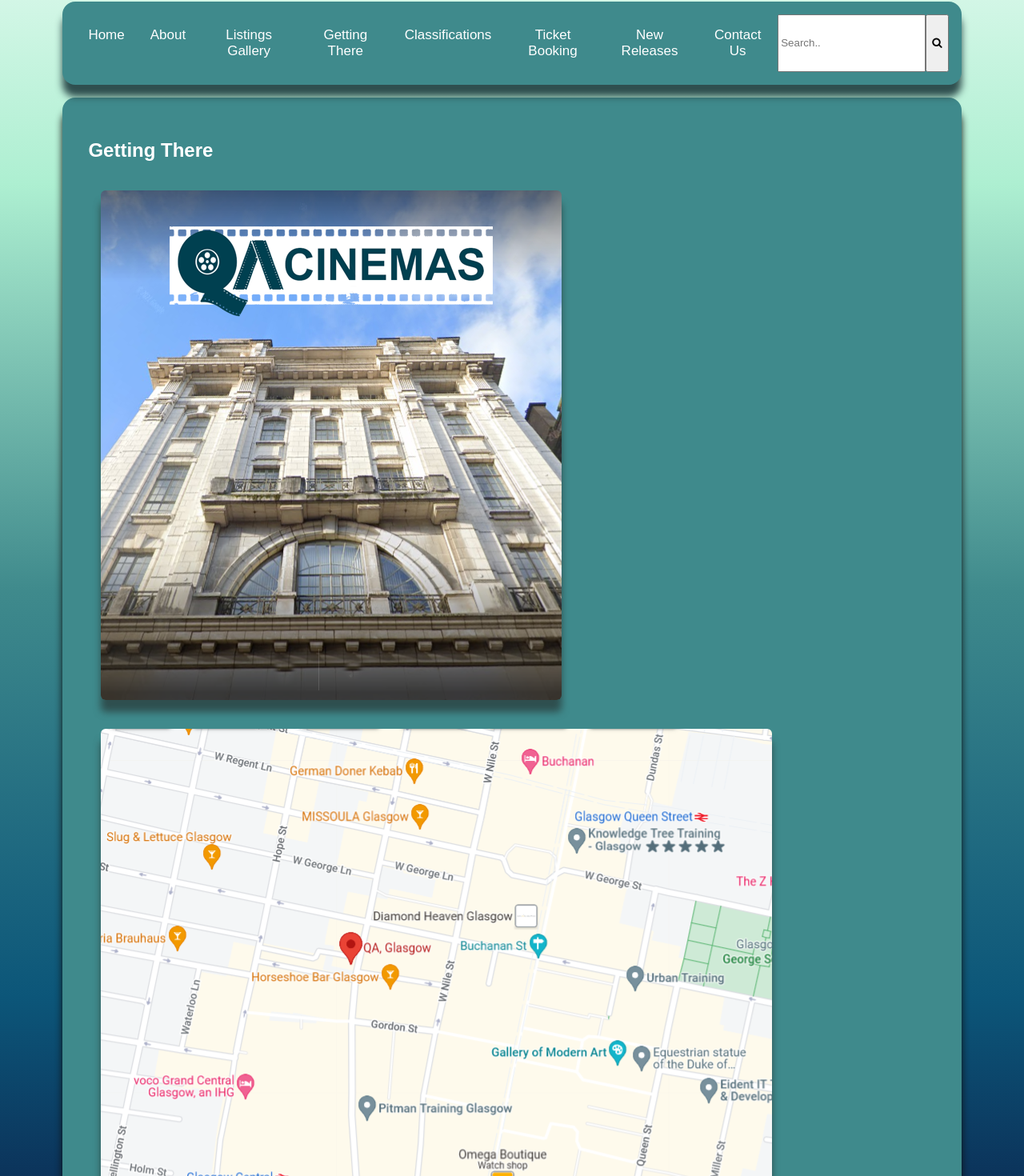
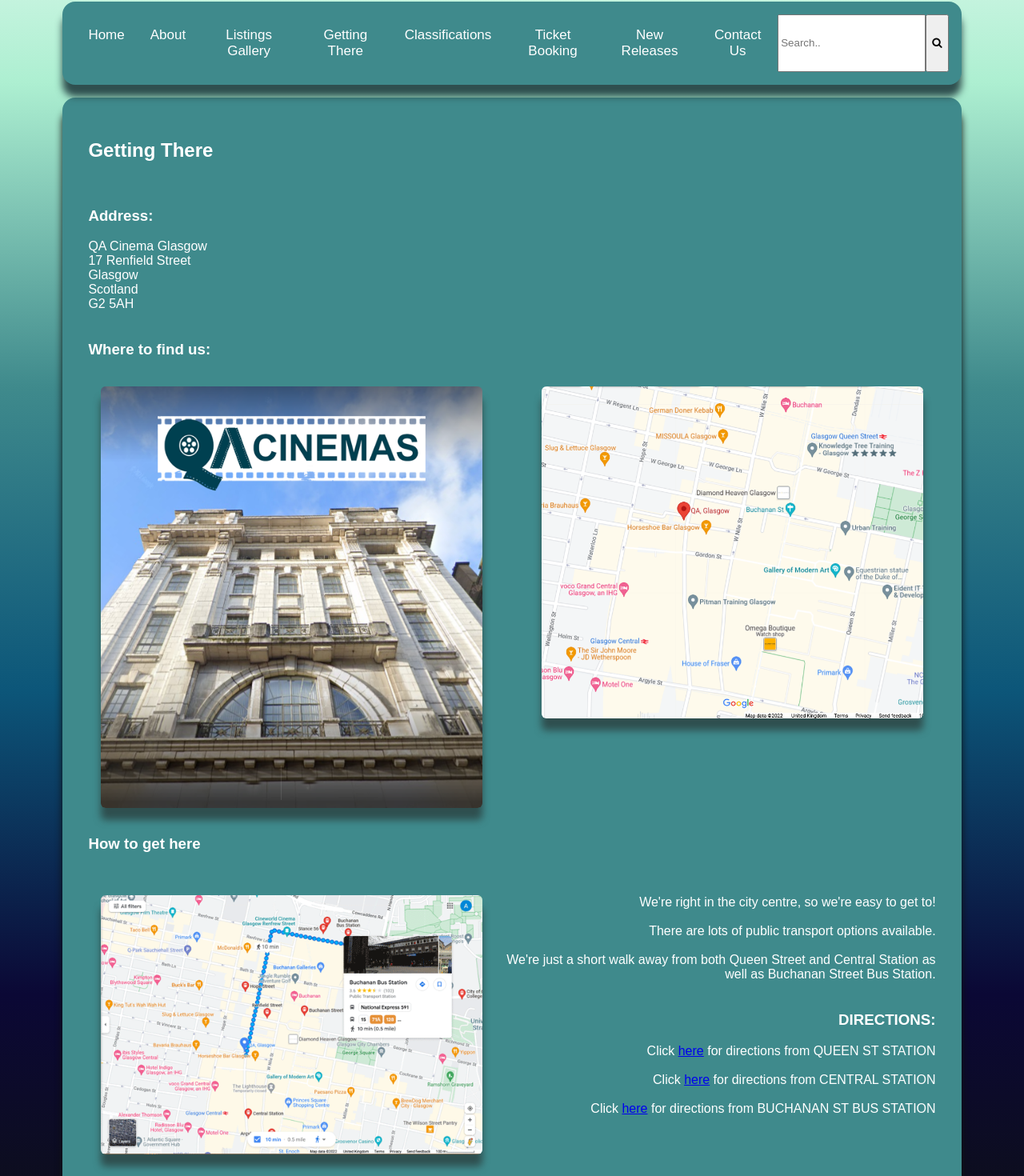
Before and after one commit to Callum-Robinson/QA-Cinema-Project-FrontEnd, a React (Create React App) app: page /gettingthere in a window 1280 px wide. Shown: the part 276-1746 px from the top of the page at 80% size. Built offline with nearby package versions, Linux system fonts and the light colour scheme.

Commit message:
added maps and directions to getting there

```diff
--- a/src/App.css
+++ b/src/App.css
@@ -119,6 +119,30 @@ nav {
 
 }
 
+#cinema {
+  width: 45%;
+  float: left;
+  margin-right: 5%;
+}
+
+.centered-text {
+  text-align: center;
+}
+
+.right-text {
+  text-align: right;
+}
+
+#map {
+  width: 45%;
+  float: right;
+}
+
+#directions {
+  width: 45%;
+  float: left;
+}
+
 
 #banner {
   width: 70%;
--- a/src/Components/GettingThere/GettingTherePage.jsx
+++ b/src/Components/GettingThere/GettingTherePage.jsx
@@ -5,12 +5,48 @@ import React from "react";
 const GettingTherePage = () => {
     return (
         <main>
+
+                <div class="clearfix">
                     <h2>Getting There</h2>
-            <div id="getting-there">
+
+
+
+                        <br />
+
+                        <h3>Address:</h3>
+                        QA Cinema Glasgow<br />
+                        17 Renfield Street<br />
+                        Glasgow<br />
+                        Scotland<br />
+                        G2 5AH<br />
+                        <br />
+                </div>
+
+
+
+
+
+                <div class="clearfix">
+                    <h3>Where to find us:</h3>
                     <img id="cinema" src="/images/cinema.png" alt="a photograph of our Glasgow cinema from the street" />
                     <img id="map" src="/images/map.png" alt="QA Cinemas" />
+
+                </div>
+
+                <div class="clearfix">
+                    <h3>How to get here</h3><br />
                     <img id="directions" src="/images/directions.gif" alt="QA Cinemas" />
+                    <div class="right-text">
+                    <p>We're right in the city centre, so we're easy to get to! <br /><br />There are lots of public transport options available. <br /><br />We're just a short walk away from both Queen Street and Central Station as well as Buchanan Street Bus Station.
+                        <br /><br /> <h3>DIRECTIONS:</h3>
+                        Click <a href="#">here</a> for directions from QUEEN ST STATION<br /><br />
+                        Click <a href="#">here</a> for directions from CENTRAL STATION<br /><br />
+                        Click <a href="#">here</a> for directions from BUCHANAN ST BUS STATION<br /><br />
+                    </p>
                     </div>
+                </div>
+
+
 
         </main>
 
```
Lines whose indentation alone changed are shown as unchanged.
